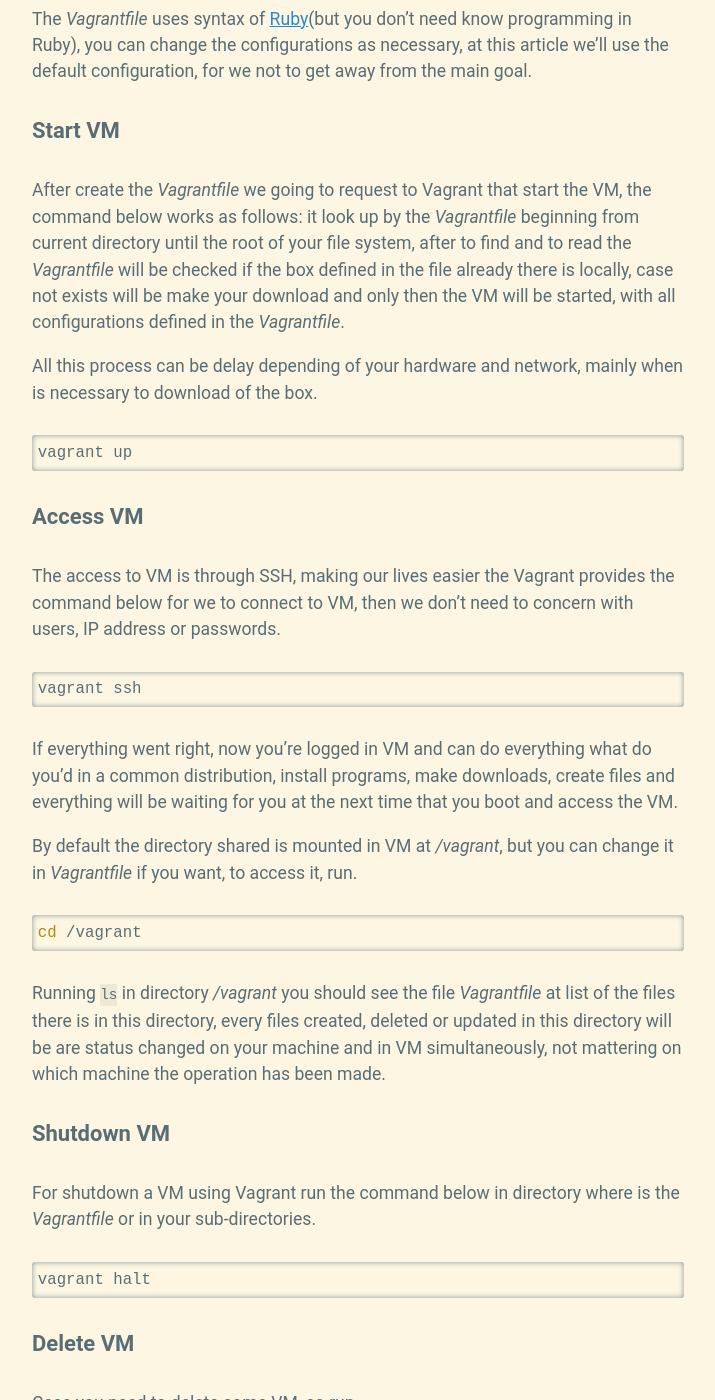
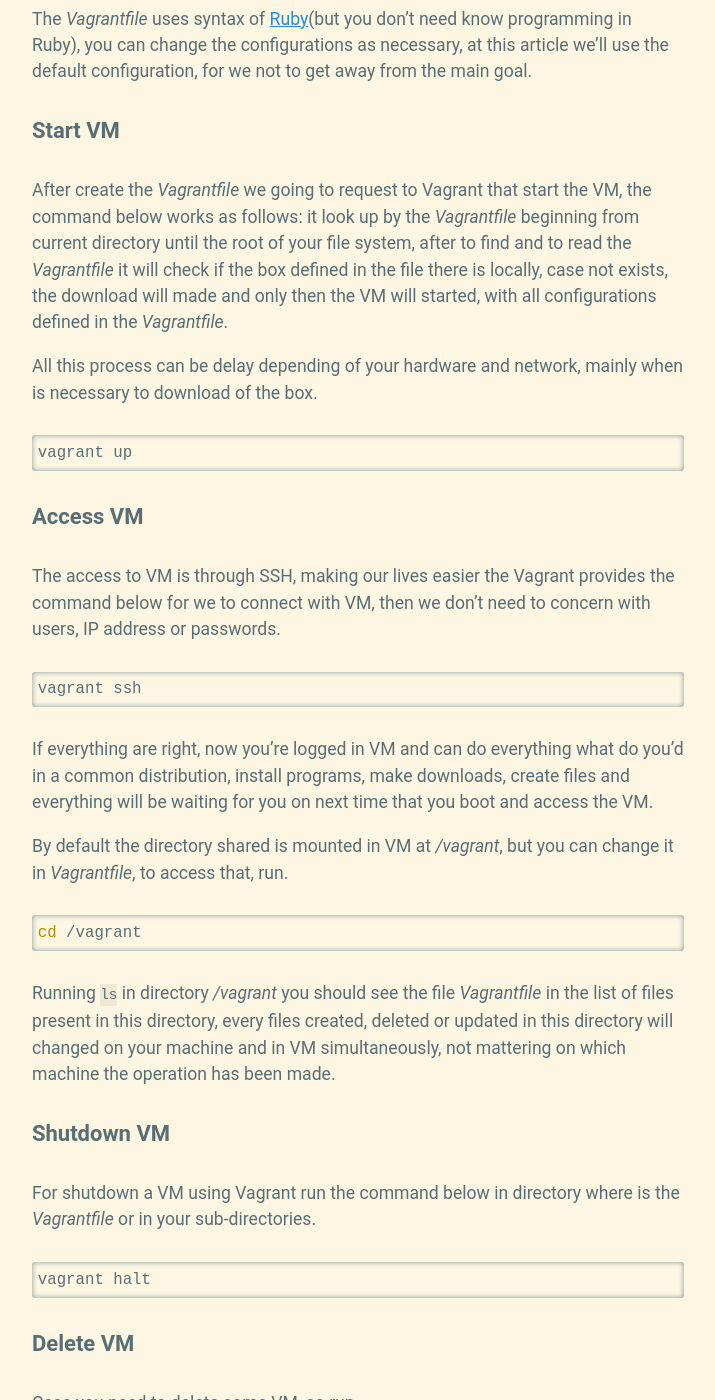
Before and after one commit to rafaelmoraes/blog, a Jekyll site: the page built from _posts/en/2018-06-05-install-vagrant-on-fedora.md, in a window 1280 px wide and 1400 px high, scrolled down 1502 px. Shown: the whole window, without its empty margins (282-997 px from the left). Built offline with Jekyll 4.4.1, drawn with Linux system fonts in a browser that asks for light colours; comment, search, counter and statistics services are not loaded; some of the changed text lies outside the part shown.

Commit message:
improvement on article install-vagrant-on-fedora

````diff
--- a/_posts/en/2018-06-05-install-vagrant-on-fedora.md
+++ b/_posts/en/2018-06-05-install-vagrant-on-fedora.md
@@ -7,14 +7,14 @@
 description: Tutorial for install the Vagrant with the VirtualBox on Linux Fedora, making easier the creation and management of virtual machines.
 ---
 
-The [Vagrant](https://www.vagrantup.com) is a tool of command line([CLI](https://en.wikipedia.org/wiki/Command-line_interface)) that abstracts the complexity of main virtualizers available and allow us to create virtual machines in a way extremely simple, for use it just create the [manifest](https://en.wikipedia.org/wiki/Manifest_file) file and from this file a [virtual machine](https://en.wikipedia.org/wiki/Virtual_machine) will be provided with all what we need configured, therefore let's see how to install it on [Fedora](https://getfedora.org).
+The [Vagrant](https://www.vagrantup.com) is a tool of command line([CLI](https://en.wikipedia.org/wiki/Command-line_interface)) that abstracts the complexity of main virtualizers available and allow us to create virtual machines in a way extremely simple, for use it just create the [manifest](https://en.wikipedia.org/wiki/Manifest_file) file and from this file a [virtual machine](https://en.wikipedia.org/wiki/Virtual_machine) will provided with all what we need configured, therefore let's see how to install it on [Fedora](https://getfedora.org).
 
 ## Requirements
 
 For Vagrant works is necessary have installed some virtualization software, you can know which are supported [here](https://www.vagrantup.com/docs/providers/),
 another requirement is that your computer needs to be able to access another by [SSH](https://en.wikipedia.org/wiki/Secure_Shell).
 
-This tutorial will be used the [VirtualBox](https://www.virtualbox.org/) for virtualization, case you don't have some requirements and not know how to install it you can follow this tutorial to [install VirtualBox](/install-virtualbox-on-fedora) and this one to [install and configure the SSH](generate-key-ssh-on-linux).
+This tutorial will use the [VirtualBox](https://www.virtualbox.org/) for virtualization, case you don't have some requirements and not know how to install it you can follow this tutorial to [install VirtualBox](/install-virtualbox-on-fedora) and this one to [install and configure the SSH](generate-key-ssh-on-linux).
 
 ## Install Vagrant
 
@@ -42,7 +42,7 @@
 
 ## Start VM
 
-After create the *Vagrantfile* we going to request to Vagrant that start the VM, the command below works as follows: it look up by the *Vagrantfile* beginning from current directory until the root of your file system, after to find and to read the *Vagrantfile* will be checked if the box defined in the file already there is locally, case not exists will be make your download and only then the VM will be started, with all configurations defined in the *Vagrantfile*.
+After create the *Vagrantfile* we going to request to Vagrant that start the VM, the command below works as follows: it look up by the *Vagrantfile* beginning from current directory until the root of your file system, after to find and to read the *Vagrantfile* it will check if the box defined in the file there is locally, case not exists,  the download will made and only then the VM will started, with all configurations defined in the *Vagrantfile*.
 
 All this process can be delay depending of your hardware and network, mainly when is necessary to download of the box.
 
@@ -52,21 +52,21 @@
 
 ## Access VM
 
-The access to VM is through SSH, making our lives easier the Vagrant provides the command below for we to connect to VM, then we don't need to concern with users, IP address or passwords.
+The access to VM is through SSH, making our lives easier the Vagrant provides the command below for we to connect with VM, then we don't need to concern with users, IP address or passwords.
 
 {% highlight sh %}
 vagrant ssh
 {% endhighlight %}
 
-If everything went right, now you're logged in VM and can do everything what do you'd in a common distribution, install programs, make downloads, create files and everything will be waiting for you at the next time that you boot and access the VM.
+If everything are right, now you're logged in VM and can do everything what do you'd in a common distribution, install programs, make downloads, create files and everything will be waiting for you on next time that you boot and access the VM.
 
-By default the directory shared is mounted in VM at */vagrant*, but you can change it in *Vagrantfile* if you want, to access it, run.
+By default the directory shared is mounted in VM at */vagrant*, but you can change it in *Vagrantfile*, to access that, run.
 
 {% highlight sh %}
 cd /vagrant
 {% endhighlight %}
 
-Running ```ls``` in directory */vagrant* you should see the file *Vagrantfile* at list of the files there is in this directory, every files created, deleted or updated in this directory will be are status changed on your machine and in VM simultaneously, not mattering on which machine the operation has been made.
+Running ```ls``` in directory */vagrant* you should see the file *Vagrantfile* in the list of files present in this directory, every files created, deleted or updated in this directory will changed on your machine and in VM simultaneously, not mattering on which machine the operation has been made.
 
 ## Shutdown VM
 
@@ -86,9 +86,9 @@
 
 ## Wrapping up
 
-Opening the VirtualBox you can see all VMs created by Vagrant, as said previously the Vagrant isn't a virtualizer, for avoid future troubles I recommend that you don't change the VM configurations through VirtualBox [GUI](https://en.wikipedia.org/wiki/Graphical_user_interface), always use the *Vagrantfile* for this.
+Opening the VirtualBox you can see all VMs created by Vagrant, as said previously the Vagrant isn't a virtualizer, for avoid future troubles I recommend that you don't change the VM configurations through VirtualBox [GUI](https://en.wikipedia.org/wiki/Graphical_user_interface), instead always use the *Vagrantfile*.
 
-Then we arrived to the end of this tutorial, now you should be able of easily to create virtual machines with Vagrant.
+Then we arrived to the end of this tutorial, now you should able to easily to create virtual machines with Vagrant.
 
 ### Resources
 
````
Also changed, not shown: other parts of _posts/en/2018-06-05-install-vagrant-on-fedora.md (+1 -1 lines).
